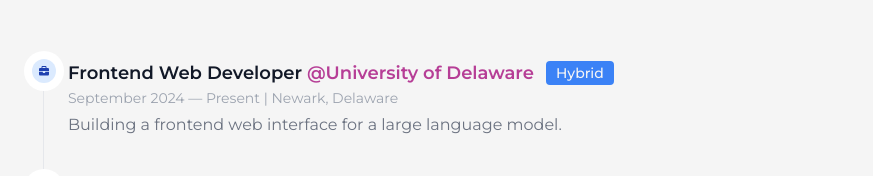
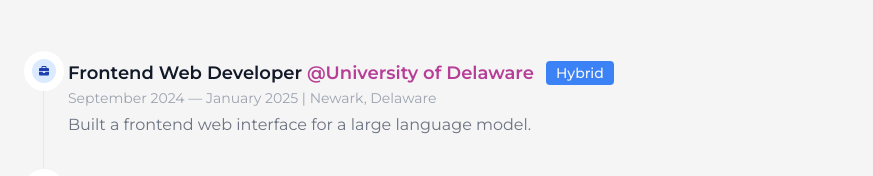
Before and after one commit to shriyanyamali/portfolio-v2, a Next.js app: page /resume in a window 1280 px wide. Shown: the part 1031-1207 px from the top of the page, without its empty margins (197-1070 px from the left). Built offline with nearby package versions, Linux system fonts and the light colour scheme.

Commit message:
updated UD postion

```diff
--- a/src/components/ExperienceTimeline.js
+++ b/src/components/ExperienceTimeline.js
@@ -38,10 +38,10 @@ const ExperienceTimeline = () => {
               </span>
             </h3>
             <time className="block mb-2 text-sm font-normal leading-none text-gray-400 dark:text-gray-500">
-              September 2024 — Present | Newark, Delaware
+              September 2024 — January 2025 | Newark, Delaware
             </time>
             <p className="mb-4 text-base font-normal text-gray-500 dark:text-gray-300">
-              Building a frontend web interface for a large language model.
+              Built a frontend web interface for a large language model.
             </p>
           </li>
         </motion.div>
```
Also changed, not shown: 1 other file (tests, documents, lock files or other folders).
